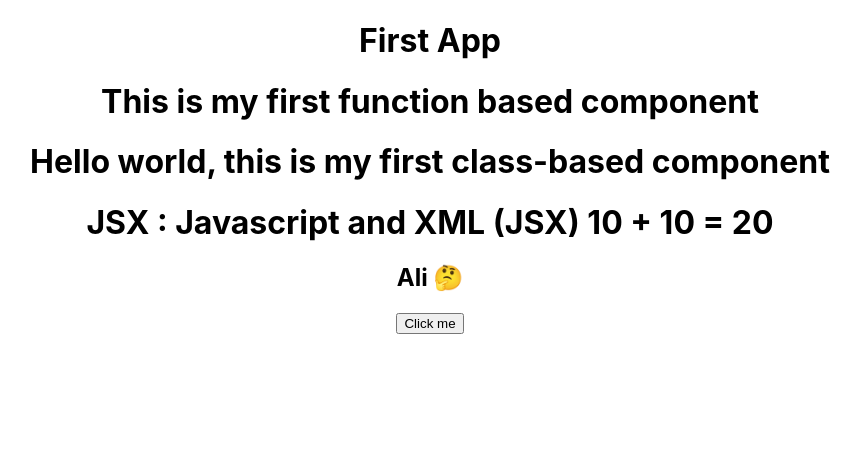
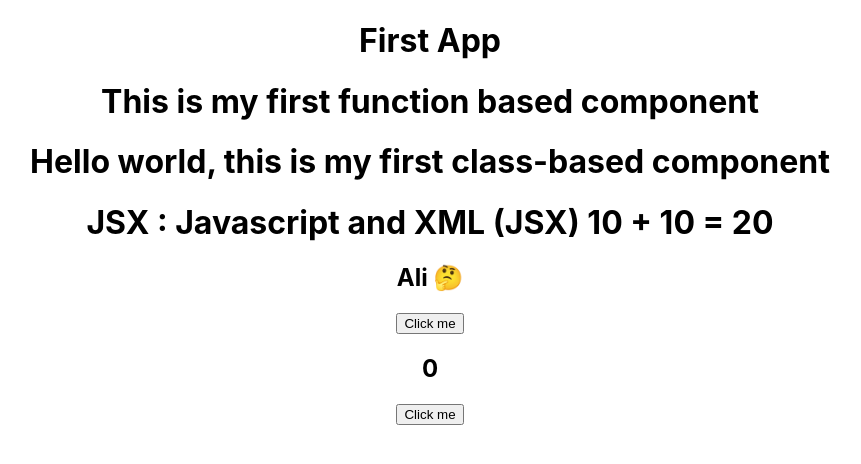
Before and after one commit to Khushboo-Jamali/new-project, a React (Create React App) app: page / in a window 1280 px wide. Shown: the top 464 px of the page, without its empty margins (210-1071 px from the left). Built offline with nearby package versions, Linux system fonts and the light colour scheme.

Commit message:
State function

```diff
--- a/src/App.js
+++ b/src/App.js
@@ -4,6 +4,7 @@ import { FuncComponent } from "./FuncComponent";
 import ClassComonent from "./ClassComponent";
 import JSX from "./JSX";
 import ClickEvent from "./ClickEvent";
+import StateInFunctionalComponent from "./StateInFunctionalComponent";
 
 function App() {
   return (
@@ -14,6 +15,7 @@ function App() {
 
       <JSX />
       <ClickEvent />
+      <StateInFunctionalComponent />
       {/* <FuncComponent />
       <FuncComponent />
       <FuncComponent /> */}
--- /dev/null
+++ b/src/StateInFunctionalComponent.jsx
@@ -0,0 +1,28 @@
+// import { log } from 'console';
+import React, { useState } from 'react'
+
+export default function StateInFunctionalComponent() {
+    // let name ='Ali';
+    //  const [name , setName]=useState('Ali');
+    const [name , setName]=useState(0);
+
+     function updateName(){
+
+        // setName('Ali Khan ')
+        setName(name+1)
+
+     }
+    // let name ='Ali Khan';
+
+    // function updateName(){
+    //     name ='Aliza Khan'
+    //     alert(name)
+    // }
+    console.log('rendering');
+  return (
+    <>
+    <h2>{name}</h2>
+    <button onClick={updateName}>Click me</button>
+    </>
+  )
+}
```
